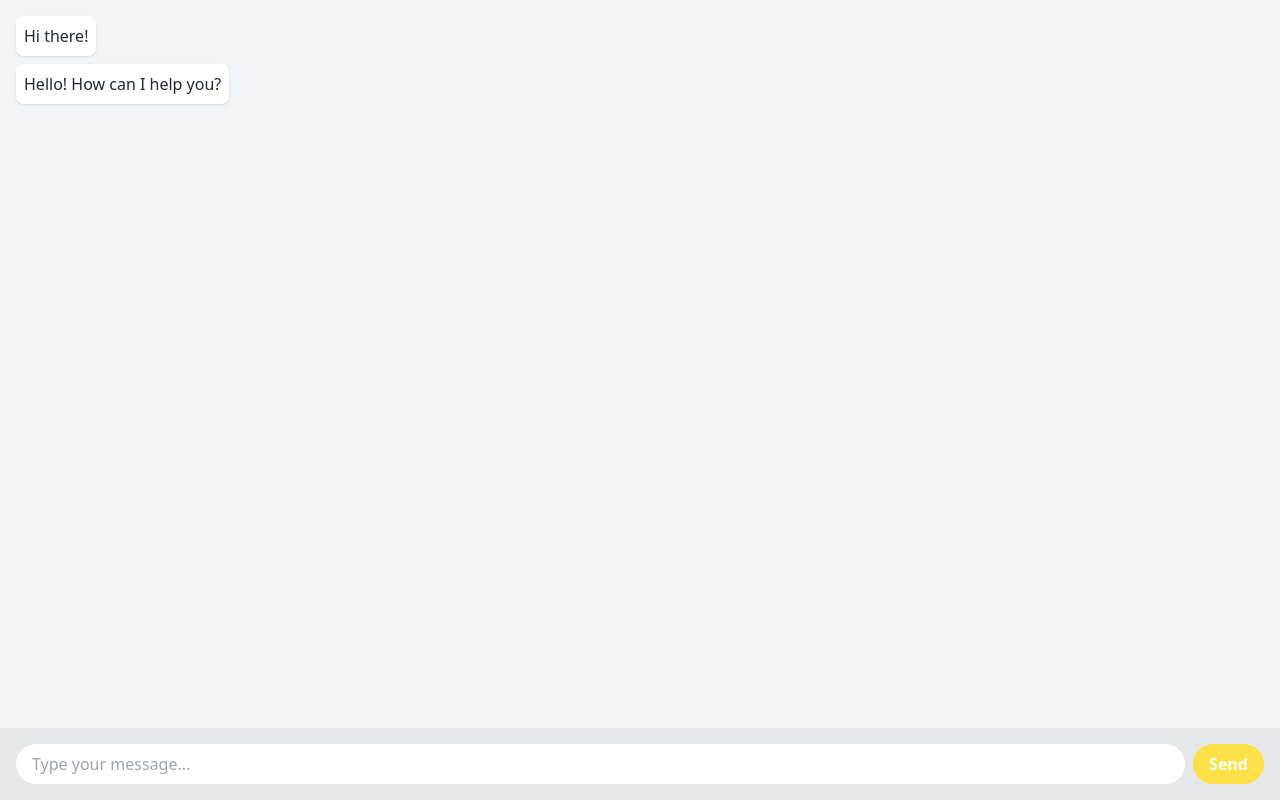
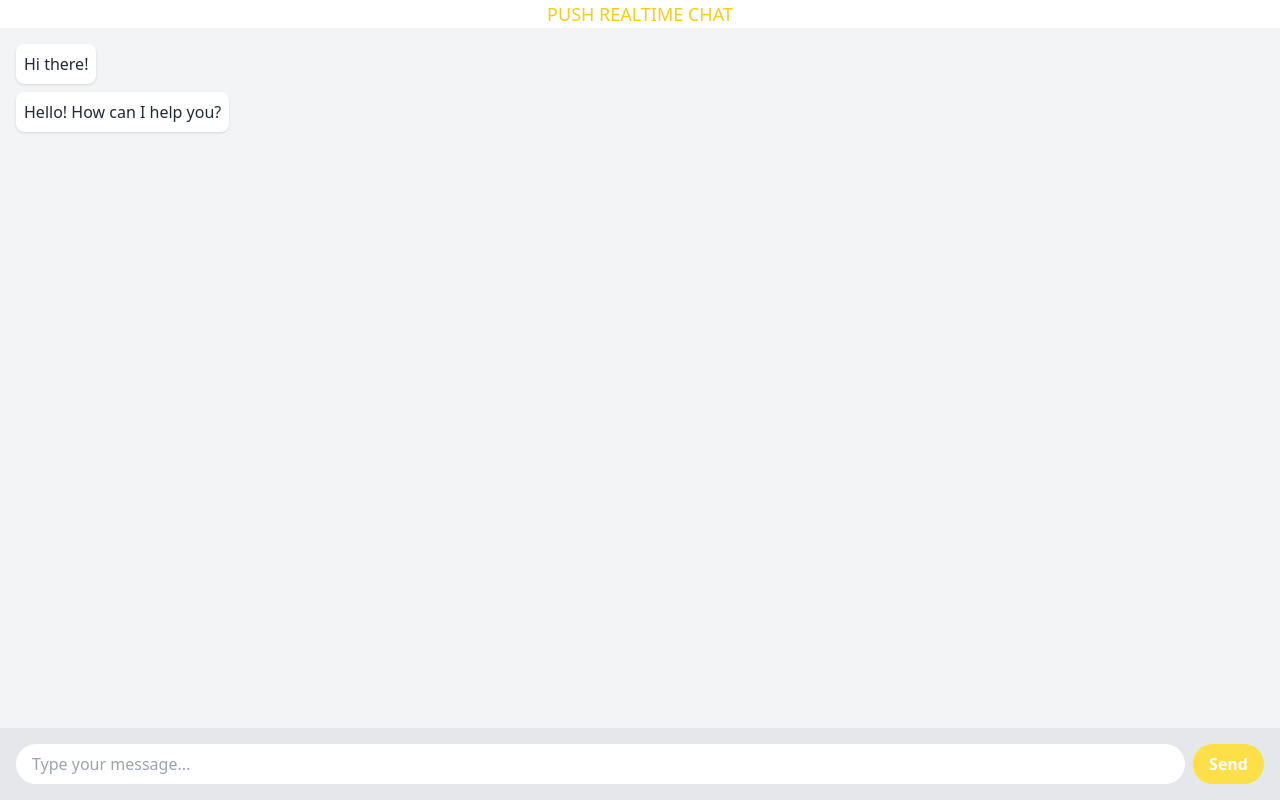
Before and after one commit to iamtanay7/BookSwap-ETHIndia2023, a Next.js app in the folder frontend/: page /chat in a window 1280 px wide. Built offline with nearby package versions, Linux system fonts and the light colour scheme.

Commit message:
deploying project

```diff
--- a/frontend/components/ProductCarousel.jsx
+++ b/frontend/components/ProductCarousel.jsx
@@ -22,7 +22,7 @@ const ProudctCarousel = ({ data }) => {
   const book = {
     id: 1,
     title: "The Midnight Library",
-  }
+  };
 
   return (
     <div className="mt-8 mb-[100px] md:mb-0">
@@ -31,22 +31,12 @@ const ProudctCarousel = ({ data }) => {
         containerClass="-mx-[10px]"
         itemClass="px-[10px]"
       >
-        {/* {data?.map((book) => (
-          <ProductCard key={book.id} data={book}></ProductCard>
-        ))} */}
-        {/* <ProductCard ></ProductCard> */}
-        <ProductCard ></ProductCard>
-        {/* <ProductCard ></ProductCard>
-        <ProductCard ></ProductCard>
-        <ProductCard ></ProductCard>
-        <ProductCard ></ProductCard>
-        <ProductCard ></ProductCard>   */}
-        {/* <ProductCard></ProductCard>
         <ProductCard></ProductCard>
         <ProductCard></ProductCard>
         <ProductCard></ProductCard>
         <ProductCard></ProductCard>
-        <ProductCard></ProductCard> */}
+        <ProductCard></ProductCard>
+        <ProductCard></ProductCard>
       </Carousel>
     </div>
   );
--- a/frontend/pages/chat/index.js
+++ b/frontend/pages/chat/index.js
@@ -22,6 +22,7 @@ const ChatComponent = () => {
 
   return (
     <div className="flex flex-col h-screen">
+        <h2 className="flex place-items-center justify-center bg-white text-yellow-400 text-lg ">PUSH REALTIME CHAT</h2>
       <div className="flex-1 overflow-y-auto bg-gray-100 p-4">
         {messages.map((message) => (
           <div
```
